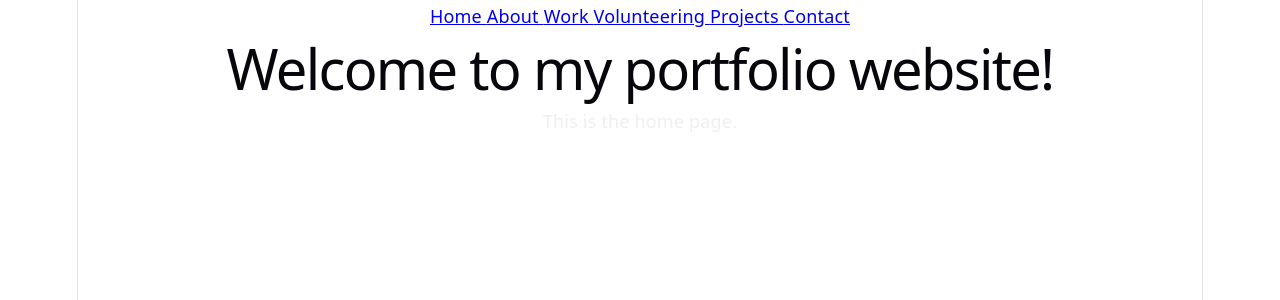
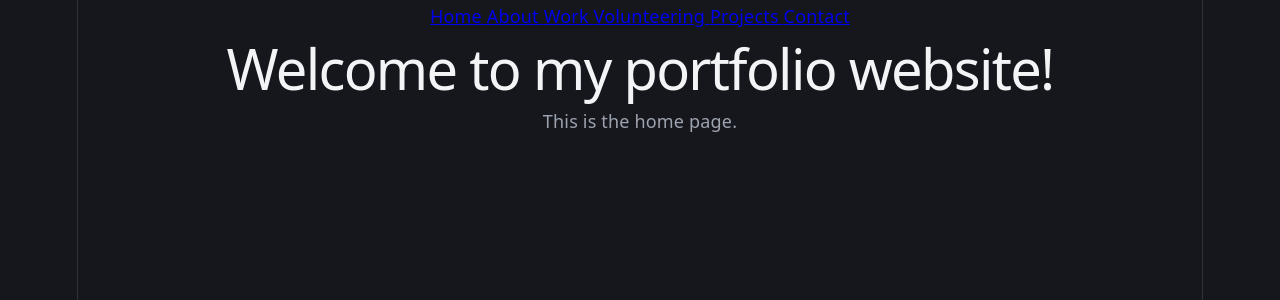
Before and after one commit to LeeSimon77/PortfolioWebsite2026, a React (Vite) app in the folder PortfolioWebsite2026/: page / in a window 1280 px wide. Shown: the top 300 px of the page. Built offline with nearby package versions, Linux system fonts and the light colour scheme.

Commit message:
no longer syncs to light/dark mode

```diff
--- a/PortfolioWebsite2026/src/Styles/index.css
+++ b/PortfolioWebsite2026/src/Styles/index.css
@@ -1,15 +1,16 @@
 :root {
-  --text: #f0eef1;
-  --text-h: #08060d;
-  --bg: #fff;
-  --border: #e5e4e7;
-  --code-bg: #f4f3ec;
-  --accent: #aa3bff;
-  --accent-bg: rgba(170, 59, 255, 0.1);
-  --accent-border: rgba(170, 59, 255, 0.5);
-  --social-bg: rgba(244, 243, 236, 0.5);
-  --shadow:
-    rgba(0, 0, 0, 0.1) 0 10px 15px -3px, rgba(0, 0, 0, 0.05) 0 4px 6px -2px;
+
+    --text: #9ca3af;
+    --text-h: #f3f4f6;
+    --bg: #16171d;
+    --border: #2e303a;
+    --code-bg: #1f2028;
+    --accent: #c084fc;
+    --accent-bg: rgba(192, 132, 252, 0.15);
+    --accent-border: rgba(192, 132, 252, 0.5);
+    --social-bg: rgba(47, 48, 58, 0.5);
+    --shadow:
+      rgba(0, 0, 0, 0.4) 0 10px 15px -3px, rgba(0, 0, 0, 0.25) 0 4px 6px -2px;
 
   --sans: system-ui, 'Segoe UI', Roboto, sans-serif;
   --heading: system-ui, 'Segoe UI', Roboto, sans-serif;
@@ -27,26 +28,6 @@
 
   @media (max-width: 1024px) {
     font-size: 16px;
-  }
-}
-
-@media (prefers-color-scheme: dark) {
-  :root {
-    --text: #9ca3af;
-    --text-h: #f3f4f6;
-    --bg: #16171d;
-    --border: #2e303a;
-    --code-bg: #1f2028;
-    --accent: #c084fc;
-    --accent-bg: rgba(192, 132, 252, 0.15);
-    --accent-border: rgba(192, 132, 252, 0.5);
-    --social-bg: rgba(47, 48, 58, 0.5);
-    --shadow:
-      rgba(0, 0, 0, 0.4) 0 10px 15px -3px, rgba(0, 0, 0, 0.25) 0 4px 6px -2px;
-  }
-
-  #social .button-icon {
-    filter: invert(1) brightness(2);
   }
 }
 
```
